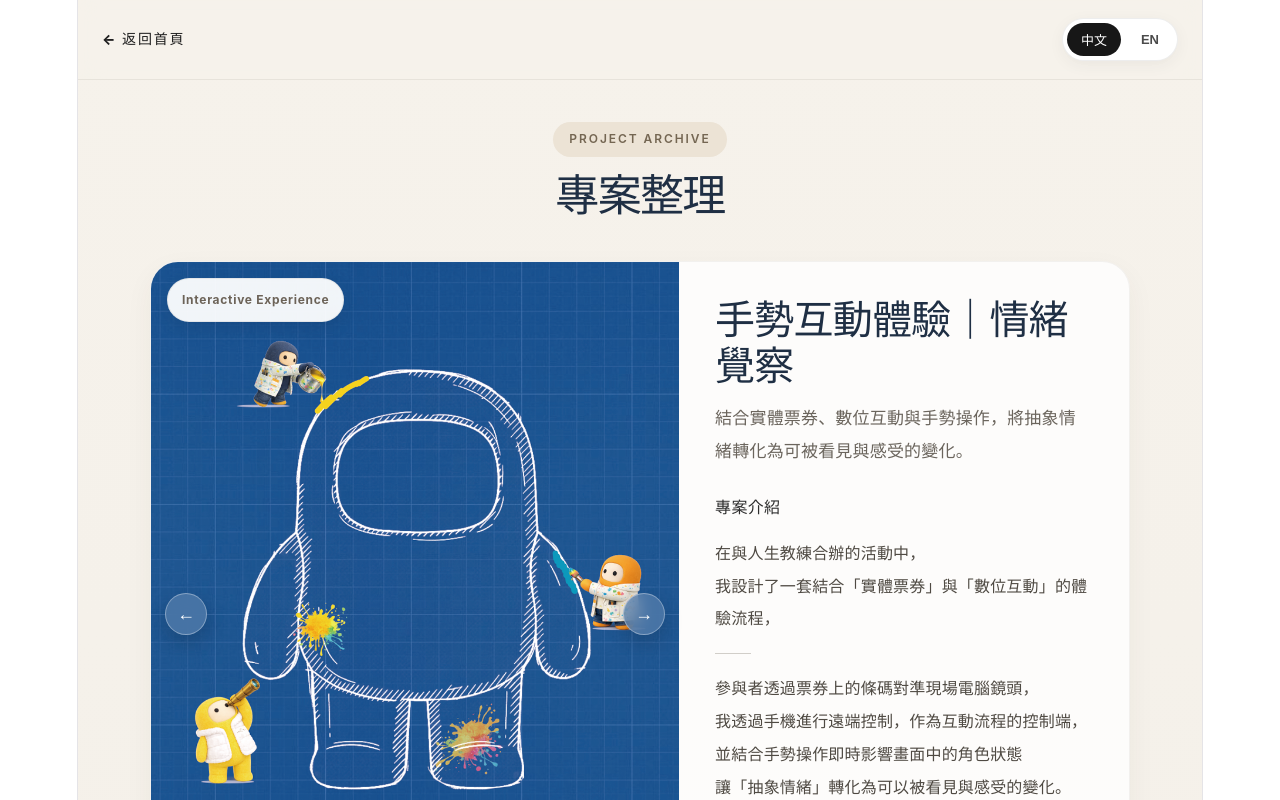
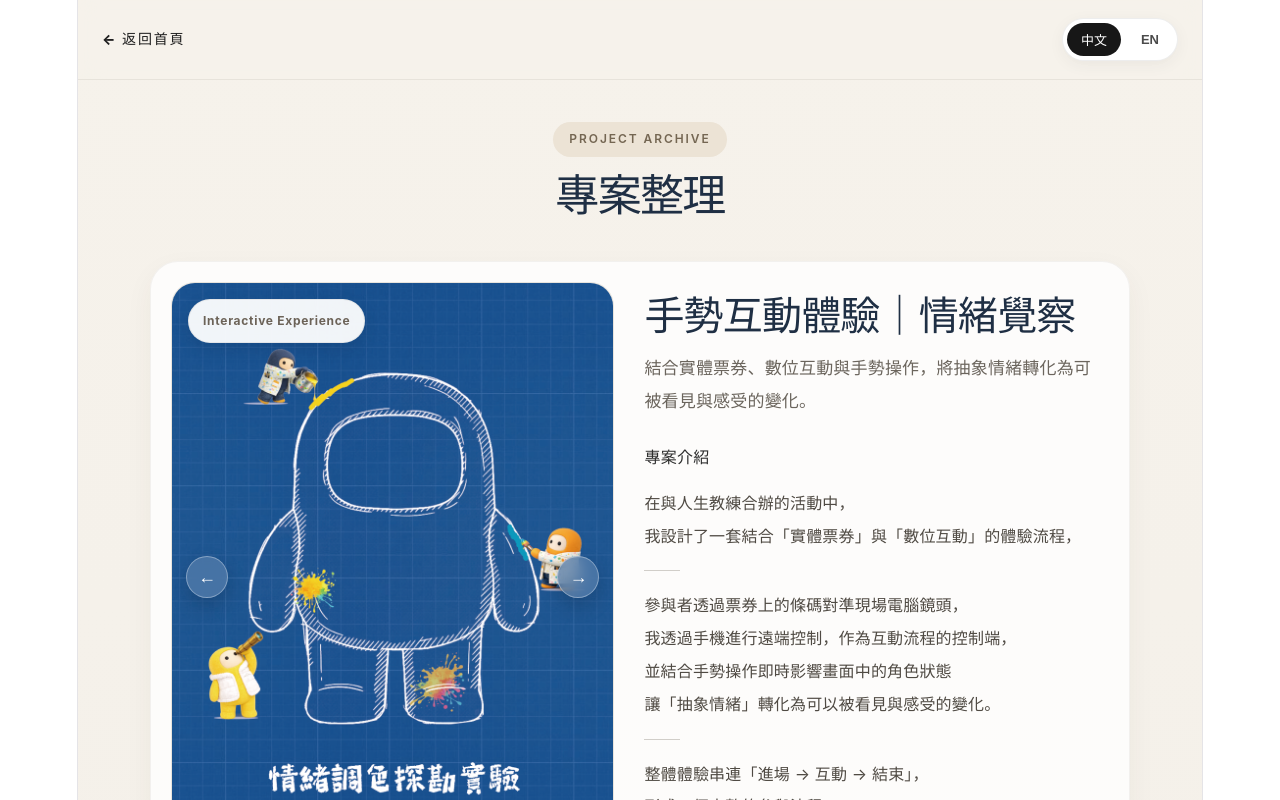
Before and after one commit to ghoostcc/portfolio-site, a React (Vite) app: page /projects in a window 1280 px wide. Shown: the top 800 px of the page. Built offline with nearby package versions, Linux system fonts and the light colour scheme.

Commit message:
update projects page

```diff
--- a/src/ProjectsPage.tsx
+++ b/src/ProjectsPage.tsx
@@ -327,9 +327,11 @@ export default function ProjectsPage() {
         style={{
           position: "relative",
           width: "100%",
-          height: "100%",
-          minHeight: isMobile ? "260px" : "420px",
+          aspectRatio: "3 / 4",
+          borderRadius: isMobile ? "20px" : "24px",
+          overflow: "hidden",
           backgroundColor: "#f2efe9",
+          border: "1px solid rgba(70,60,45,0.06)",
         }}
       >
         <img
@@ -338,10 +340,32 @@ export default function ProjectsPage() {
           style={{
             width: "100%",
             height: "100%",
-            objectFit: "cover",
+            objectFit: "contain",
             display: "block",
+            backgroundColor: "#f2efe9",
           }}
         />
+
+        <div
+          style={{
+            position: "absolute",
+            left: "16px",
+            top: "16px",
+            display: "inline-block",
+            padding: "8px 14px",
+            borderRadius: "999px",
+            backgroundColor: "rgba(255,255,255,0.94)",
+            color: "#6c6358",
+            fontSize: "12px",
+            fontWeight: 700,
+            letterSpacing: "0.06em",
+            boxShadow: "0 6px 18px rgba(0,0,0,0.08)",
+            border: "1px solid rgba(70,60,45,0.08)",
+            zIndex: 2,
+          }}
+        >
+          {project.tag}
+        </div>
 
         {images.length > 1 && (
           <>
@@ -366,6 +390,7 @@ export default function ProjectsPage() {
                 alignItems: "center",
                 justifyContent: "center",
                 boxShadow: "0 8px 20px rgba(0,0,0,0.16)",
+                zIndex: 2,
               }}
             >
               ←
@@ -392,6 +417,7 @@ export default function ProjectsPage() {
                 alignItems: "center",
                 justifyContent: "center",
                 boxShadow: "0 8px 20px rgba(0,0,0,0.16)",
+                zIndex: 2,
               }}
             >
               →
@@ -409,6 +435,7 @@ export default function ProjectsPage() {
                 borderRadius: "999px",
                 backgroundColor: "rgba(0,0,0,0.18)",
                 backdropFilter: "blur(6px)",
+                zIndex: 2,
               }}
             >
               {images.map((_, index) => (
@@ -593,50 +620,30 @@ export default function ProjectsPage() {
                 borderRadius: isMobile ? "24px" : "28px",
                 border: "1px solid rgba(70,60,45,0.06)",
                 boxShadow: "0 10px 28px rgba(81, 64, 42, 0.05)",
-                overflow: "hidden",
+                padding: isMobile ? "18px" : "20px",
                 scrollMarginTop: "110px",
               }}
             >
               <div
                 style={{
                   display: "grid",
-                  gridTemplateColumns: isMobile ? "1fr" : "1.08fr 0.92fr",
-                  alignItems: "stretch",
+                  gridTemplateColumns: isMobile ? "1fr" : "minmax(0, 0.95fr) minmax(0, 1fr)",
+                  alignItems: "start",
+                  gap: isMobile ? "20px" : "32px",
                 }}
               >
                 <div
                   style={{
-                    position: "relative",
-                    minHeight: isMobile ? "260px" : "100%",
-                    background: "#f2efe9",
+                    width: "100%",
+                    alignSelf: "start",
                   }}
                 >
                   {renderProjectMedia(project)}
-
-                  <div
-                    style={{
-                      position: "absolute",
-                      left: "16px",
-                      top: "16px",
-                      display: "inline-block",
-                      padding: "8px 14px",
-                      borderRadius: "999px",
-                      backgroundColor: "rgba(255,255,255,0.94)",
-                      color: "#6c6358",
-                      fontSize: "12px",
-                      fontWeight: 700,
-                      letterSpacing: "0.06em",
-                      boxShadow: "0 6px 18px rgba(0,0,0,0.08)",
-                      border: "1px solid rgba(70,60,45,0.08)",
-                    }}
-                  >
-                    {project.tag}
-                  </div>
                 </div>
 
                 <div
                   style={{
-                    padding: isMobile ? "26px 20px" : "34px 36px 34px",
+                    padding: isMobile ? "2px 2px 4px" : "10px 8px 10px 0",
                     display: "grid",
                     gap: "28px",
                     alignContent: "start",
```
